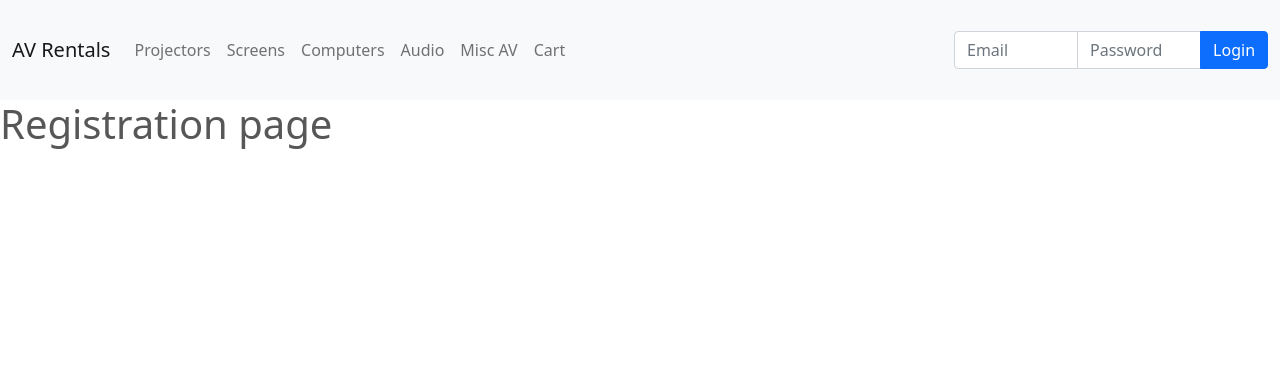
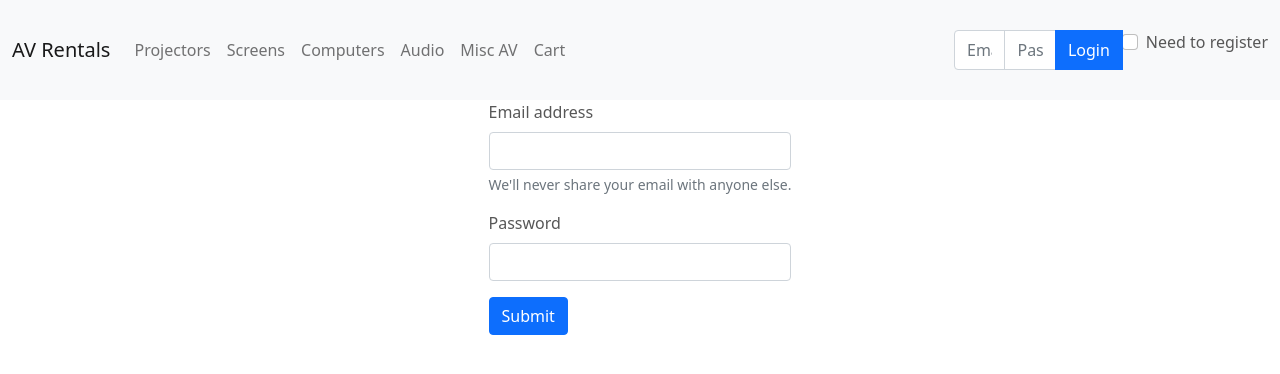
Before and after one commit to jfisher396/av-rentals-2.0, a React (Create React App) app: page /register in a window 1280 px wide. Shown: the top 374 px of the page. Built offline with nearby package versions, Linux system fonts and the light colour scheme.

Commit message:
container and form added to register page

```diff
--- a/src/components/loginForm/loginForm.js
+++ b/src/components/loginForm/loginForm.js
@@ -24,6 +24,10 @@
       <button type="submit"  className="btn btn-primary">
         Login
       </button>
+      <div className="mb-3 form-check ">
+        <input type="checkbox" className="form-check-input" id="needToRegister" name="needToRegister" />
+        <label className="form-check-label" for="needToRegister">Need to register</label>
+      </div>
     </form>
   );
 }
--- a/src/pages/Register/Register.js
+++ b/src/pages/Register/Register.js
@@ -1,10 +1,26 @@
 import React, { Component } from 'react'
+import Container from "../../components/Container/Container";
 
 class Register extends Component {
     render() {
         return (
             <div>
-                <h1>Registration page</h1>
+                <Container>
+                    <form>
+                        <div className="mb-3">
+                            <label for="exampleInputEmail1" className="form-label">Email address</label>
+                            <input type="email" className="form-control" id="exampleInputEmail1" aria-describedby="emailHelp" />
+                            <div id="emailHelp" className="form-text">We'll never share your email with anyone else.</div>
+                        </div>
+                        <div className="mb-3">
+                            <label for="exampleInputPassword1" className="form-label">Password</label>
+                            <input type="password" className="form-control" id="exampleInputPassword1" />
+                        </div>
+
+                        <button type="submit" className="btn btn-primary">Submit</button>
+                    </form>
+                </Container>
+
             </div>
         )
     }
```
